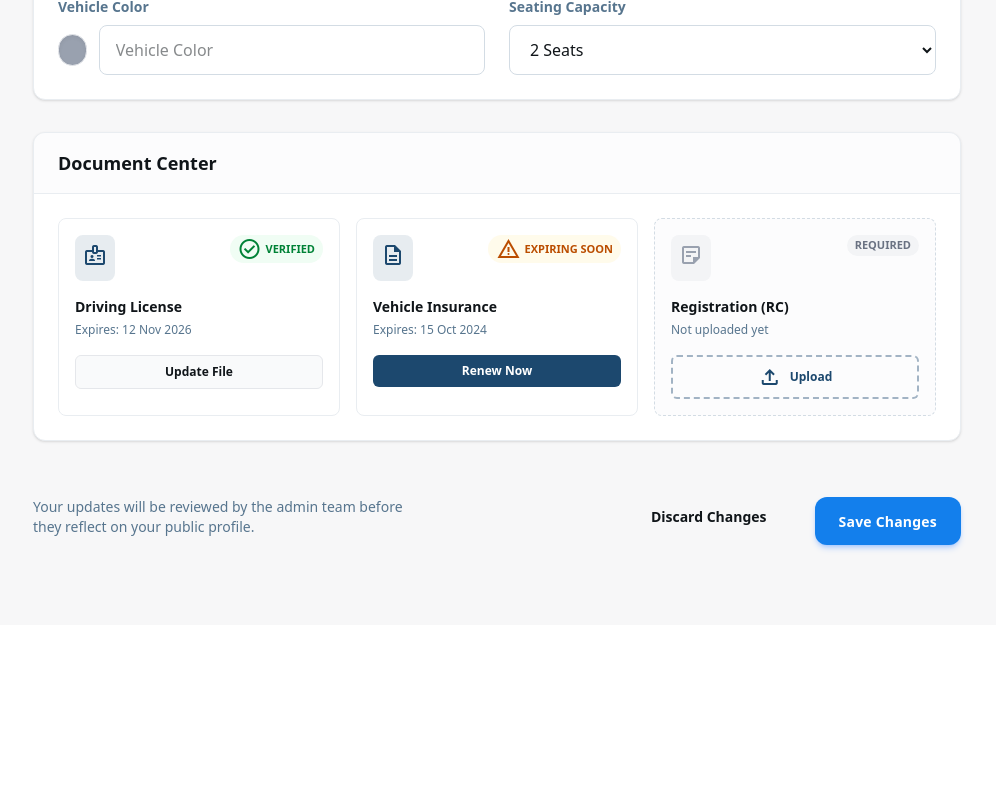
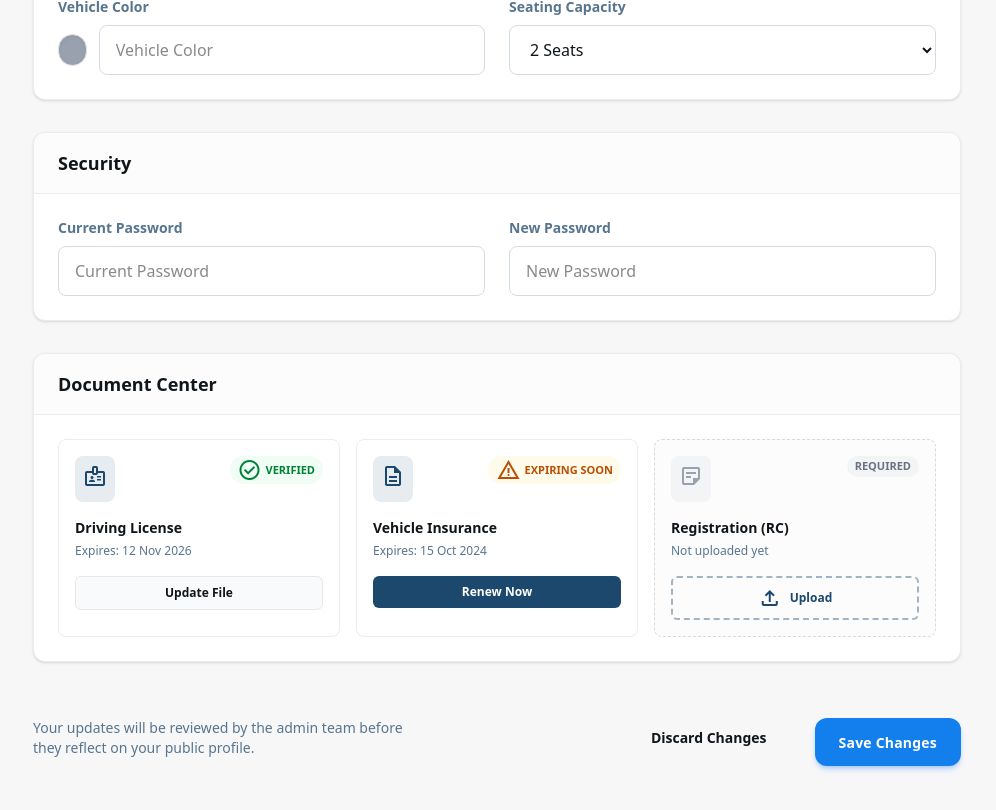
Before and after one commit to ansh-tyagi11/Uber-Clone, a Next.js app: page /captain-profile in a window 1280 px wide. Shown: the part 820-1630 px from the top of the page, without its empty margins (143-1139 px from the left). Before the commit the page ends 1445 px from the top, so only its background shows below. Built offline with nearby package versions, Linux system fonts and the light colour scheme.

Commit message:
Enhance user profile update functionality for both users and captains, including password validation and additional fields

```diff
--- a/app/(captianProtected)/captain-profile/page.js
+++ b/app/(captianProtected)/captain-profile/page.js
@@ -1,6 +1,8 @@
 "use client";
 import React from 'react';
 import { useForm } from 'react-hook-form';
+import { forUpdateCaptainProfile } from '@/actions/useractions';
+import { toast } from 'react-toastify';
 
 const page = () => {
     const {
@@ -10,6 +12,9 @@ const page = () => {
         reset,
         formState: { errors, isSubmitting }
     } = useForm();
+
+    const currentPassword = watch("currentPassword");
+    const newPassword = watch("newPassword");
 
     const formatPlate = (value) => {
         if (!value) return "";
@@ -24,10 +29,15 @@ const page = () => {
     };
 
     const onSubmit = async (data) => {
-        console.log("Submitting...", data)
-        await new Promise((resolve) => setTimeout(resolve, 2000))
-        console.log("Done")
-        reset()
+        if (Object.values(data).every(value => value === "")) return toast.error("Please fill at least one field to update.");
+
+        let res = await forUpdateCaptainProfile("at9773@srmist.edu.in", data);
+        if (res.success) {
+            toast.success(res.message || "Profile updated successfully.");
+        } else {
+            toast.error(res.error || res.message || "Failed to update profile.");
+        }
+        reset();
     }
 
     return (
@@ -105,7 +115,7 @@ const page = () => {
                                             type="tel"
                                             autoComplete="tel"
                                             {...register("tel", {
-                                                required: { value: true, message: "This field is required." }, pattern: { value: /^\d{10}$/, message: "Phone Number must be exactly 10 digits and only numbers." }
+                                                required: { pattern: { value: /^\d{10}$/, message: "Phone Number must be exactly 10 digits and only numbers." } },
                                             })}
                                         />
                                         {errors.tel && <div className="text-xs text-red-500 dark:text-red-500">{errors.tel.message}</div>}
@@ -119,9 +129,7 @@ const page = () => {
                                             type="text"
                                             placeholder="Residential Address"
                                             name="address"
-                                            {...register("address", {
-                                                required: { value: true, message: "This field is required." }
-                                            })}
+                                            {...register("address")}
                                         />
                                         {errors.address && <div className="text-xs text-red-500 dark:text-red-500">{errors.address.message}</div>}
                                     </label>
@@ -146,7 +154,7 @@ const page = () => {
                                                 type="text"
                                                 name="vehicleModel"
                                                 placeholder="Vehicle Model and Year"
-                                                {...register("vehicleModel", { required: true, message: "This field is required." })}
+                                                {...register("vehicleModel")}
                                             />
                                             {errors.vehicleModel && <div className="text-xs text-red-500 dark:text-red-500">{errors.vehicleModel.message}</div>}
                                             <span className="material-symbols-outlined absolute right-3 top-3 text-gray-400">directions_car</span>
@@ -163,10 +171,10 @@ const page = () => {
                                             name="licencePlateNumber"
                                             {...register("licencePlateNumber", {
                                                 required: {
-                                                    value: true, message: "This field is required."
-                                                }, validate: (v) =>
-                                                    /^[A-Z]{2}-\d{2}-[A-Z]{2}-\d{4}$/.test(v) ||
-                                                    "Format must be DL-01-AB-1234",
+                                                    validate: (v) =>
+                                                        /^[A-Z]{2}-\d{2}-[A-Z]{2}-\d{4}$/.test(v) ||
+                                                        "Format must be DL-01-AB-1234",
+                                                }
                                             })}
                                             onChange={(e) => {
                                                 e.target.value = formatPlate(e.target.value);
@@ -184,7 +192,7 @@ const page = () => {
                                                 type="text"
                                                 placeholder="Vehicle Color"
                                                 name="vehicleColor"
-                                                {...register("vehicleColor", { required: true, message: "This field is required." })}
+                                                {...register("vehicleColor")}
                                             />
                                             {errors.vehicleColor && (<p className="text-red-500 text-sm mt-1">{errors.vehicleColor.message}</p>)}
                                         </div>
@@ -201,6 +209,76 @@ const page = () => {
                                             <option value="4">4 Seats</option>
                                             <option value="6">6 Seats (XL)</option>
                                         </select>
+                                    </label>
+                                </div>
+                            </div>
+                        </section>
+                        {/* Section 2: Security */}
+                        <section className="bg-white dark:bg-gray-900 rounded-xl shadow-sm border border-[#e9edf1] dark:border-gray-800 overflow-hidden">
+                            <div className="px-6 py-4 border-b border-[#e9edf1] dark:border-gray-800 bg-gray-50/50 dark:bg-gray-800/50 flex items-center justify-between">
+                                <h3 className="text-lg font-bold">Security</h3>
+                            </div>
+                            <div className="p-6">
+                                <div className="grid grid-cols-1 md:grid-cols-2 gap-6">
+                                    <label className="flex flex-col gap-2">
+                                        <span className="text-sm font-semibold text-[#57758e] dark:text-gray-400">Current Password</span>
+                                        <div className="relative">
+                                            <input
+                                                className="w-full rounded-lg border border-[#d3dce4] dark:border-gray-700 dark:bg-gray-800 focus:ring-[#1c486e] focus:border-[#1c486e] px-4 py-3 pr-10"
+                                                name="currentPassword"
+                                                placeholder="Current Password"
+                                                type="password"
+                                                {...register("currentPassword", {
+                                                    validate: value => {
+                                                        if (newPassword && !value) {
+                                                            return "Current password is required to set a new password";
+                                                        }
+                                                        return true;
+                                                    },
+                                                    minLength: {
+                                                        value: 8,
+                                                        message: "Password must be at least 8 characters",
+                                                    },
+                                                    pattern: {
+                                                        value: /^(?=.*[a-z])(?=.*[A-Z])(?=.*\d)(?=.*[@$!%*?&#^()_+\-])[A-Za-z\d@$!%*?&#^()_+\-]{8,}$/,
+                                                        message: "Password must contain A-Z, a-z, number, symbol & no spaces.",
+                                                    },
+                                                })}
+                                            />
+                                            {errors.currentPassword && <div className="text-xs text-red-500 dark:text-red-500">{errors.currentPassword.message}</div>}
+                                        </div>
+                                    </label>
+                                    <label className="flex flex-col gap-2">
+                                        <span className="text-sm font-semibold text-[#57758e] dark:text-gray-400">
+                                            New Password
+                                        </span>
+                                        <input
+                                            className="w-full rounded-lg border border-[#d3dce4] dark:border-gray-700 dark:bg-gray-800 focus:ring-[#1c486e] focus:border-[#1c486e] px-4 py-3 pr-10 font-mono"
+                                            name="newPassword"
+                                            type="password"
+                                            autoComplete="password"
+                                            placeholder="New Password"
+                                            {...register("newPassword", {
+                                                validate: value => {
+                                                    if (currentPassword && !value) {
+                                                        return "New password is required";
+                                                    }
+                                                    if (value && value === currentPassword) {
+                                                        return "New password must be different from current password";
+                                                    }
+                                                    return true;
+                                                },
+                                                minLength: {
+                                                    value: 8,
+                                                    message: "Password must be at least 8 characters",
+                                                },
+                                                pattern: {
+                                                    value: /^(?=.*[a-z])(?=.*[A-Z])(?=.*\d)(?=.*[@$!%*?&#^()_+\-])[A-Za-z\d@$!%*?&#^()_+\-]{8,}$/,
+                                                    message: "Password must contain A-Z, a-z, number, symbol & no spaces.",
+                                                },
+                                            })}
+                                        />
+                                        {errors.newPassword && <div className="text-xs text-red-500 dark:text-red-500">{errors.newPassword.message}</div>}
                                     </label>
                                 </div>
                             </div>
--- a/app/(userProtected)/user-profile/page.js
+++ b/app/(userProtected)/user-profile/page.js
@@ -1,7 +1,8 @@
 "use client";
 import React from "react";
 import { useForm } from "react-hook-form";
-import { forUpdateProfileUser } from "../../../actions/useractions.js";
+import { forUpdateUserProfile } from "../../../actions/useractions.js";
+import { toast } from "react-toastify";
 
 export default function UserProfileSettings() {
   const {
@@ -12,11 +13,16 @@ export default function UserProfileSettings() {
     formState: { errors, isSubmitting }
   } = useForm();
 
-  const password = watch("currentPassword")
+  const currentPassword = watch("currentPassword");
+  const newPassword = watch("newPassword");
 
   const onSubmit = async (data) => {
-    let res = await forUpdateProfileUser(email, data);
-    console.log(res);
+    let res = await forUpdateUserProfile("at9773@srmist.edu.in", data);
+    if (res.success) {
+      toast.success("Profile updated successfully!");
+    } else {
+      toast.error(res.error || "An error occurred while updating the profile.");
+    }
     reset()
   }
 
@@ -92,7 +98,7 @@ export default function UserProfileSettings() {
                             type="tel"
                             autoComplete="tel"
                             {...register("tel", {
-                              required: { value: true, message: "This field is required." }, pattern: { value: /^\d{10}$/, message: "Phone Number must be exactly 10 digits and only numbers." }
+                              pattern: { value: /^\d{10}$/, message: "Phone Number must be exactly 10 digits and only numbers." }
                             })}
                           />
                           {errors.tel && <div className="text-xs text-red-500 dark:text-red-500">{errors.tel.message}</div>}
@@ -112,7 +118,12 @@ export default function UserProfileSettings() {
                             placeholder="Current Password"
                             type="password"
                             {...register("currentPassword", {
-                              required: "This field is required.",
+                              validate: value => {
+                                if (newPassword && !value) {
+                                  return "Current password is required to set a new password";
+                                }
+                                return true;
+                              },
                               minLength: {
                                 value: 8,
                                 message: "Password must be at least 8 characters",
@@ -134,8 +145,15 @@ export default function UserProfileSettings() {
                             autoComplete="password"
                             placeholder="New Password"
                             {...register("newPassword", {
-                              required: "This field is required.", validate: value =>
-                                value !== password || "New password must be different from current password.",
+                              validate: value => {
+                                if (currentPassword && !value) {
+                                  return "New password is required";
+                                }
+                                if (value && value === currentPassword) {
+                                  return "New password must be different from current password";
+                                }
+                                return true;
+                              },
                               minLength: {
                                 value: 8,
                                 message: "Password must be at least 8 characters",
--- a/models/User.js
+++ b/models/User.js
@@ -18,9 +18,9 @@ const UserSchema = new Schema({
         isVerified: { type: Boolean, default: false },
         licenceNumber: { type: String, },
         vehicle: {
-            type: String,
+            vehicleColor: String,
             model: String,
-            plateNumber: String,
+            seatingCapacity: Number,
         },
         rating: { type: Number, default: 0 },
         totalRides: { type: Number, default: 0 }
```
Also changed, not shown: actions/useractions.js (+65 -1 lines).
